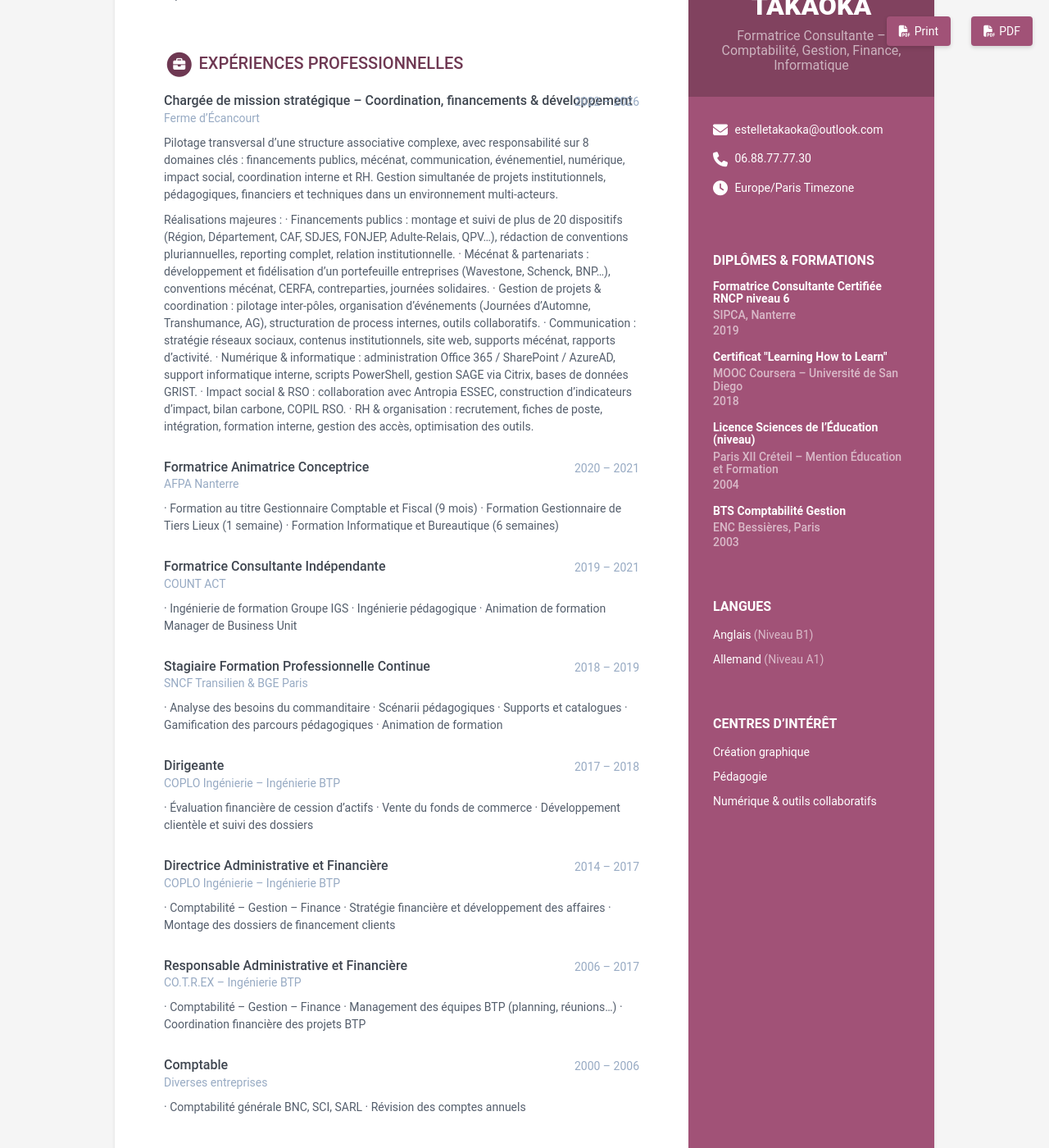
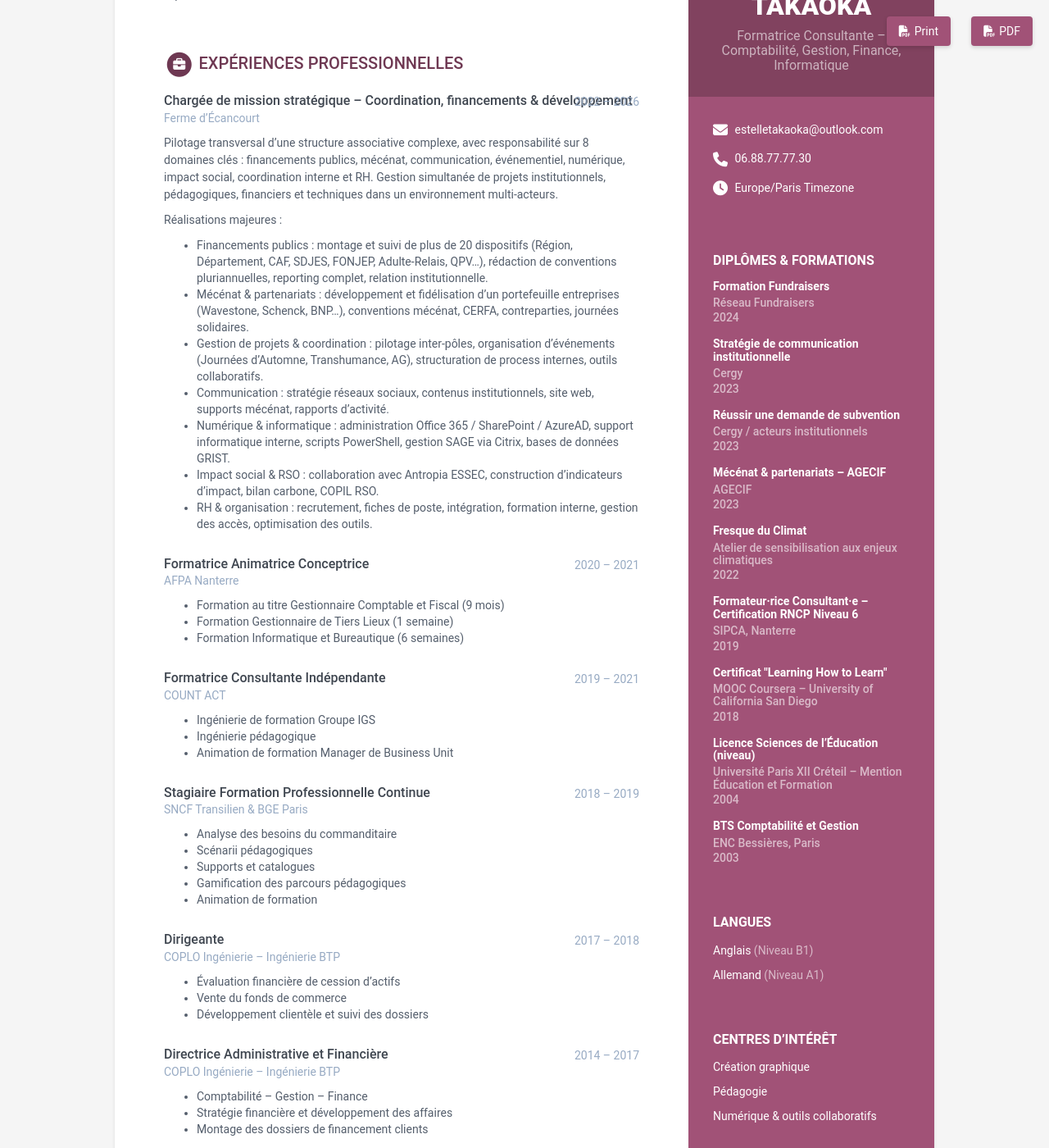
Before and after one commit to estellekelak/online-cv, a Jekyll site: the page built from index.html, in a window 1280 px wide and 1400 px high, scrolled down 220 px. Shown: the whole window at 82% size. Built offline with Jekyll 4.4.1, drawn with Linux system fonts in a browser that asks for light colours; some of the changed text lies outside the part shown.

Commit message:
Update data.yml

```diff
--- a/_data/data.yml
+++ b/_data/data.yml
@@ -70,25 +70,78 @@ career-profile:
 education:
   title: Diplômes & Formations
   info:
-    - degree: Formatrice Consultante Certifiée RNCP niveau 6
+    - degree: Formation Fundraisers
+      university: Réseau Fundraisers
+      time: 2024
+      details: |
+        - Techniques avancées de collecte de fonds.
+        - Fidélisation, mécénat, campagnes, relation donateurs.
+
+    - degree: Stratégie de communication institutionnelle
+      university: Cergy
+      time: 2023
+      details: |
+        - Construction d’une stratégie éditoriale.
+        - Réseaux sociaux, communication publique, identité de marque.
+
+    - degree: Réussir une demande de subvention
+      university: Cergy / acteurs institutionnels
+      time: 2023
+      details: |
+        - Méthodologie de montage de dossiers.
+        - Analyse des critères, budgets, indicateurs, reporting.
+
+    - degree: Mécénat & partenariats – AGECIF
+      university: AGECIF
+      time: 2023
+      details: |
+        - Structuration d’une stratégie mécénat.
+        - Conventions, CERFA, contreparties, relation entreprises.
+
+    - degree: Fresque du Climat
+      university: Atelier de sensibilisation aux enjeux climatiques
+      time: 2022
+      details: |
+        - Compréhension systémique des mécanismes du changement climatique.
+        - Approche collaborative, intelligence collective, analyse d’impact.
+
+    - degree: Formateur·rice Consultant·e – Certification RNCP Niveau 6
       university: SIPCA, Nanterre
       time: 2019
-      details: ""
+      details: |
+        - Approche pédagogique centrée sur l’apprenant et l’accompagnement de tous les publics.
+        - Conception de séquences pédagogiques, ingénierie de formation et animation de groupes.
+        - Évaluation des compétences et adaptation des contenus selon les niveaux et besoins.
+        - Maîtrise des méthodes d’andragogie et des outils d’apprentissage actifs.
 
     - degree: Certificat "Learning How to Learn"
-      university: MOOC Coursera – Université de San Diego
+      university: MOOC Coursera – University of California San Diego
       time: 2018
-      details: ""
+      details: |
+        - Compréhension des mécanismes cognitifs d’apprentissage et de mémorisation.
+        - Techniques d’apprentissage efficaces
+        - Application de ces méthodes dans la conception de formations accessibles à tous publics.
+        - Approche scientifique de la pédagogie et vulgarisation des concepts pour les apprenants.
 
     - degree: Licence Sciences de l’Éducation (niveau)
-      university: Paris XII Créteil – Mention Éducation et Formation
+      university: Université Paris XII Créteil – Mention Éducation et Formation
       time: 2004
-      details: ""
+      details: |
+        - Bases théoriques en pédagogie, psychologie de l’éducation et sociologie des apprentissages.
+        - Analyse des besoins éducatifs et construction de dispositifs d’accompagnement.
+        - Étude des parcours d’adultes en reprise de formation et facteurs de réussite.
+        - Approche réflexive sur les pratiques éducatives et les dynamiques de groupe.
 
-    - degree: BTS Comptabilité Gestion
+    - degree: BTS Comptabilité et Gestion
       university: ENC Bessières, Paris
       time: 2003
-      details: ""
+      details: |
+        Maîtrise des outils de gestion, comptabilité générale et analytique.
+        Rigueur, organisation, gestion administrative et suivi de dossiers.
+        Compétences transférables à la gestion de projets de formation et au suivi des apprenants.
+        Capacité à structurer des processus, analyser des données et produire des supports clairs.
+
+
 
 experiences:
   title: Expériences Professionnelles
@@ -102,71 +155,72 @@ experiences:
         Gestion simultanée de projets institutionnels, pédagogiques, financiers et techniques dans un environnement multi‑acteurs.
 
         Réalisations majeures :
-        · Financements publics : montage et suivi de plus de 20 dispositifs (Région, Département, CAF, SDJES, FONJEP, Adulte‑Relais, QPV…), rédaction de conventions pluriannuelles, reporting complet, relation institutionnelle.
-        · Mécénat & partenariats : développement et fidélisation d’un portefeuille entreprises (Wavestone, Schenck, BNP…), conventions mécénat, CERFA, contreparties, journées solidaires.
-        · Gestion de projets & coordination : pilotage inter‑pôles, organisation d’événements (Journées d’Automne, Transhumance, AG), structuration de process internes, outils collaboratifs.
-        · Communication : stratégie réseaux sociaux, contenus institutionnels, site web, supports mécénat, rapports d’activité.
-        · Numérique & informatique : administration Office 365 / SharePoint / AzureAD, support informatique interne, scripts PowerShell, gestion SAGE via Citrix, bases de données GRIST.
-        · Impact social & RSO : collaboration avec Antropia ESSEC, construction d’indicateurs d’impact, bilan carbone, COPIL RSO.
-        · RH & organisation : recrutement, fiches de poste, intégration, formation interne, gestion des accès, optimisation des outils.
+        - Financements publics : montage et suivi de plus de 20 dispositifs (Région, Département, CAF, SDJES, FONJEP, Adulte‑Relais, QPV…), rédaction de conventions pluriannuelles, reporting complet, relation institutionnelle.
+        - Mécénat & partenariats : développement et fidélisation d’un portefeuille entreprises (Wavestone, Schenck, BNP…), conventions mécénat, CERFA, contreparties, journées solidaires.
+        - Gestion de projets & coordination : pilotage inter‑pôles, organisation d’événements (Journées d’Automne, Transhumance, AG), structuration de process internes, outils collaboratifs.
+        - Communication : stratégie réseaux sociaux, contenus institutionnels, site web, supports mécénat, rapports d’activité.
+        - Numérique & informatique : administration Office 365 / SharePoint / AzureAD, support informatique interne, scripts PowerShell, gestion SAGE via Citrix, bases de données GRIST.
+        - Impact social & RSO : collaboration avec Antropia ESSEC, construction d’indicateurs d’impact, bilan carbone, COPIL RSO.
+        - RH & organisation : recrutement, fiches de poste, intégration, formation interne, gestion des accès, optimisation des outils.
 
 
     - role: Formatrice Animatrice Conceptrice
       time: 2020 – 2021
       company: AFPA Nanterre
       details: |
-        · Formation au titre Gestionnaire Comptable et Fiscal (9 mois)
-        · Formation Gestionnaire de Tiers Lieux (1 semaine)
-        · Formation Informatique et Bureautique (6 semaines)
+        - Formation au titre Gestionnaire Comptable et Fiscal (9 mois)
+        - Formation Gestionnaire de Tiers Lieux (1 semaine)
+        - Formation Informatique et Bureautique (6 semaines)
 
     - role: Formatrice Consultante Indépendante
       time: 2019 – 2021
       company: COUNT ACT
       details: |
-        · Ingénierie de formation Groupe IGS
-        · Ingénierie pédagogique
-        · Animation de formation Manager de Business Unit
+        - Ingénierie de formation Groupe IGS
+        - Ingénierie pédagogique
+        - Animation de formation Manager de Business Unit
 
     - role: Stagiaire Formation Professionnelle Continue
       time: 2018 – 2019
       company: SNCF Transilien & BGE Paris
       details: |
-        · Analyse des besoins du commanditaire
-        · Scénarii pédagogiques
-        · Supports et catalogues
-        · Gamification des parcours pédagogiques
-        · Animation de formation
+        - Analyse des besoins du commanditaire
+        - Scénarii pédagogiques
+        - Supports et catalogues
+        - Gamification des parcours pédagogiques
+        - Animation de formation
 
     - role: Dirigeante
       time: 2017 – 2018
       company: COPLO Ingénierie – Ingénierie BTP
       details: |
-        · Évaluation financière de cession d’actifs
-        · Vente du fonds de commerce
-        · Développement clientèle et suivi des dossiers
+        - Évaluation financière de cession d’actifs
+        - Vente du fonds de commerce
+        - Développement clientèle et suivi des dossiers
 
     - role: Directrice Administrative et Financière
       time: 2014 – 2017
       company: COPLO Ingénierie – Ingénierie BTP
       details: |
-        · Comptabilité – Gestion – Finance
-        · Stratégie financière et développement des affaires
-        · Montage des dossiers de financement clients
+        - Comptabilité – Gestion – Finance
+        - Stratégie financière et développement des affaires
+        - Montage des dossiers de financement clients
 
     - role: Responsable Administrative et Financière
       time: 2006 – 2017
       company: CO.T.R.EX – Ingénierie BTP
       details: |
-        · Comptabilité – Gestion – Finance
-        · Management des équipes BTP (planning, réunions…)
-        · Coordination financière des projets BTP
+        - Comptabilité – Gestion – Finance
+        - Management des équipes BTP (planning, réunions…)
+        - Coordination financière des projets BTP
 
     - role: Comptable
       time: 2000 – 2006
       company: Diverses entreprises
       details: |
-        · Comptabilité générale BNC, SCI, SARL
-        · Révision des comptes annuels
+        - Comptabilité générale BNC, SCI, SARL
+        - Révision des comptes annuels
+        - Analyse de bilans
 
 skills:
   title: Compétences
```
